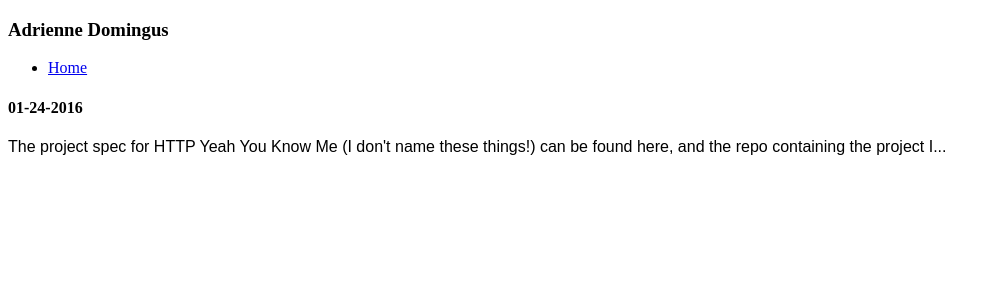
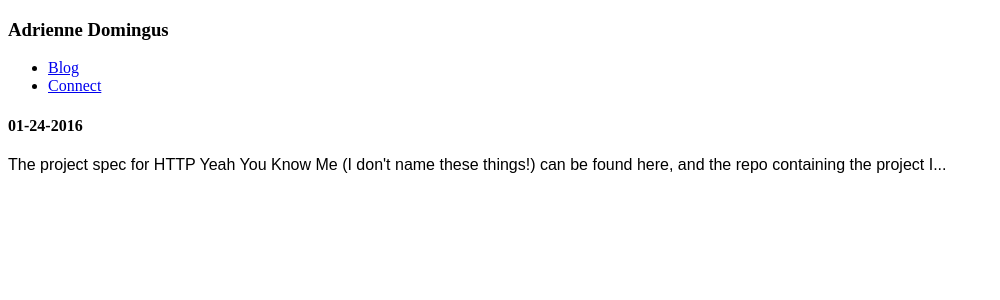
Before and after one commit to adriennedomingus/adriennedomingus.github.io, a Jekyll site: the page built from index.html, in a window 1280 px wide. Shown: the top 300 px of the page, without its empty margins (0-1000 px from the left). Built offline with Jekyll 4.4.1, drawn with Linux system fonts in a browser that asks for light colours.

Commit message:
add connect link

```diff
--- a/_includes/header.html
+++ b/_includes/header.html
@@ -9,7 +9,8 @@
   <h3>{{ site.title }}</h3>
   <div>
     <ul>
-      <li><a href="/">Home</a></li>
+      <li><a href="/">Blog</a></li>
+      <li><a href="/connect.html">Connect</a></li>
     </ul>
   </div>
   <div class="container">
```
